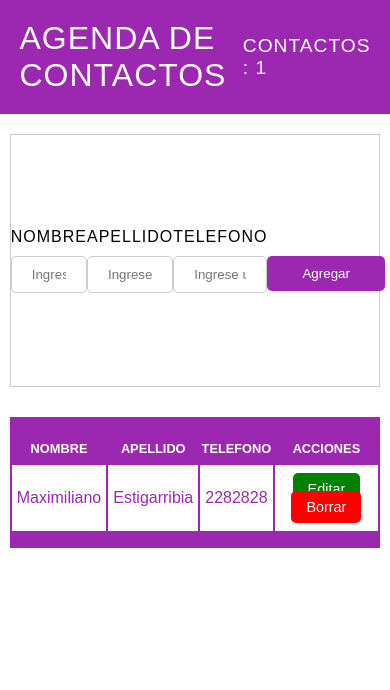
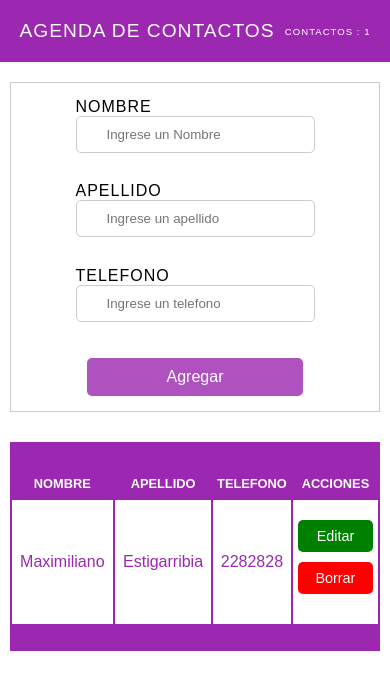
Before and after one commit to maximiliano-20/Agenda-de-Contactos, a PHP site: page / in a window 390 px wide. Shown: the top 690 px of the page. Run offline with PHP 8.4, Linux system fonts and the light colour scheme; data comes from the database, SQL or seed files in the repository.

Commit message:
Añadiendo responsive

```diff
--- a/css/styles.css
+++ b/css/styles.css
@@ -12,6 +12,11 @@
 	padding: 0px;
 }
 
+html,
+body{
+	width: 100%;
+	overflow-x: hidden;
+}
 
 .header{
     background-color: var(--colorMorado);
@@ -35,12 +40,11 @@
 	letter-spacing: 1px;
 }
 
+
+
 .menu-link{
 	display: flex;
 	align-items: center;
-}
-
-.menu-link{
 	list-style: none;
 	color: var(--colorBlanco);
 	font-size: 1.2rem;
@@ -100,7 +104,7 @@
 
 
 
-.enviar[type="submit"]{
+.enviar{
 	width: 100%;
 	border-radius: 5px;
 	padding: 10px 35px;
@@ -112,7 +116,7 @@
 }
 
 
-.enviar[type="submit"]:hover{
+.enviar{
 	opacity: 0.80;
 	cursor: pointer;
 }
@@ -180,3 +184,81 @@ td{
 	background-color: red;
 	color: var(--colorBlanco);
 }
+
+/* RESPONSIVE */
+
+@media(max-width:824px ){
+
+	.logo p{
+	    font-size: 1.5rem;
+	}
+
+    .menu-link{
+    	font-size: 1rem;
+
+    }
+
+	.formulario{
+      flex-direction: column;
+      height: 330px;
+
+
+	}
+
+	.input-caja label{
+		margin-bottom: 0px;
+
+	}
+
+	.input-caja input{
+		padding: 10px 60px;
+	}
+
+	.boton-caja{
+		margin-top: 7px;
+	}
+
+	.boton-caja .enviar{
+		padding: 10px 116px;
+		font-size: 1rem;
+	}
+
+
+    .tabla{
+    	padding: 25px 0px;
+    }
+
+    td{
+    	padding: 20px 5px;
+    }
+}
+
+
+@media(max-width: 485px){
+
+
+	.logo p{
+        font-size: 1.2rem;
+	}
+
+	.menu-link{
+		font-size: 0.6rem;
+	}
+
+	.input-caja input{
+		padding: 10px 30px;
+	}
+
+	.boton{
+		display: block;
+		margin-bottom: 10px;
+	}
+
+
+	.boton-caja .enviar{
+		padding: 10px 80px;
+		font-size: 1rem;
+	}
+
+
+}
```
